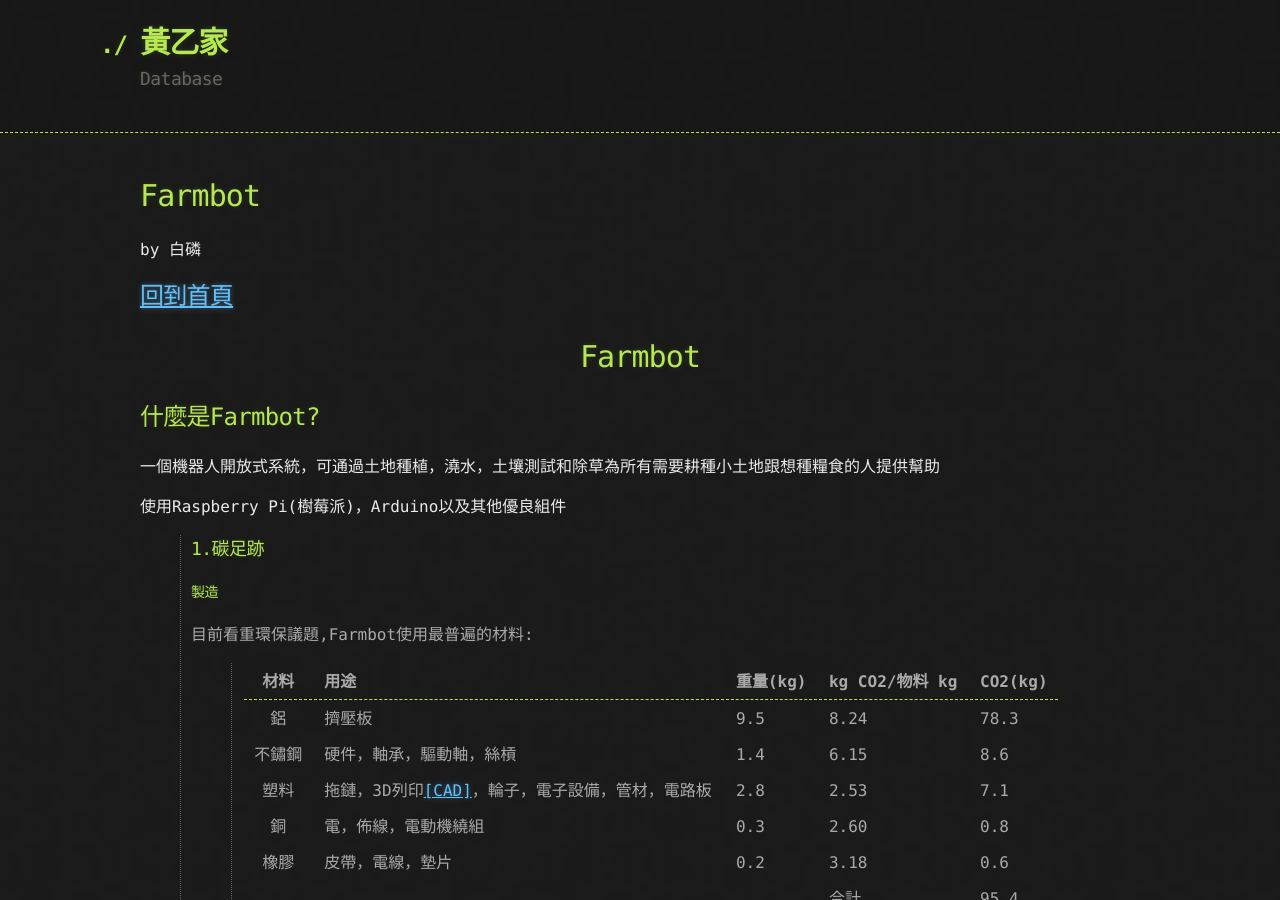
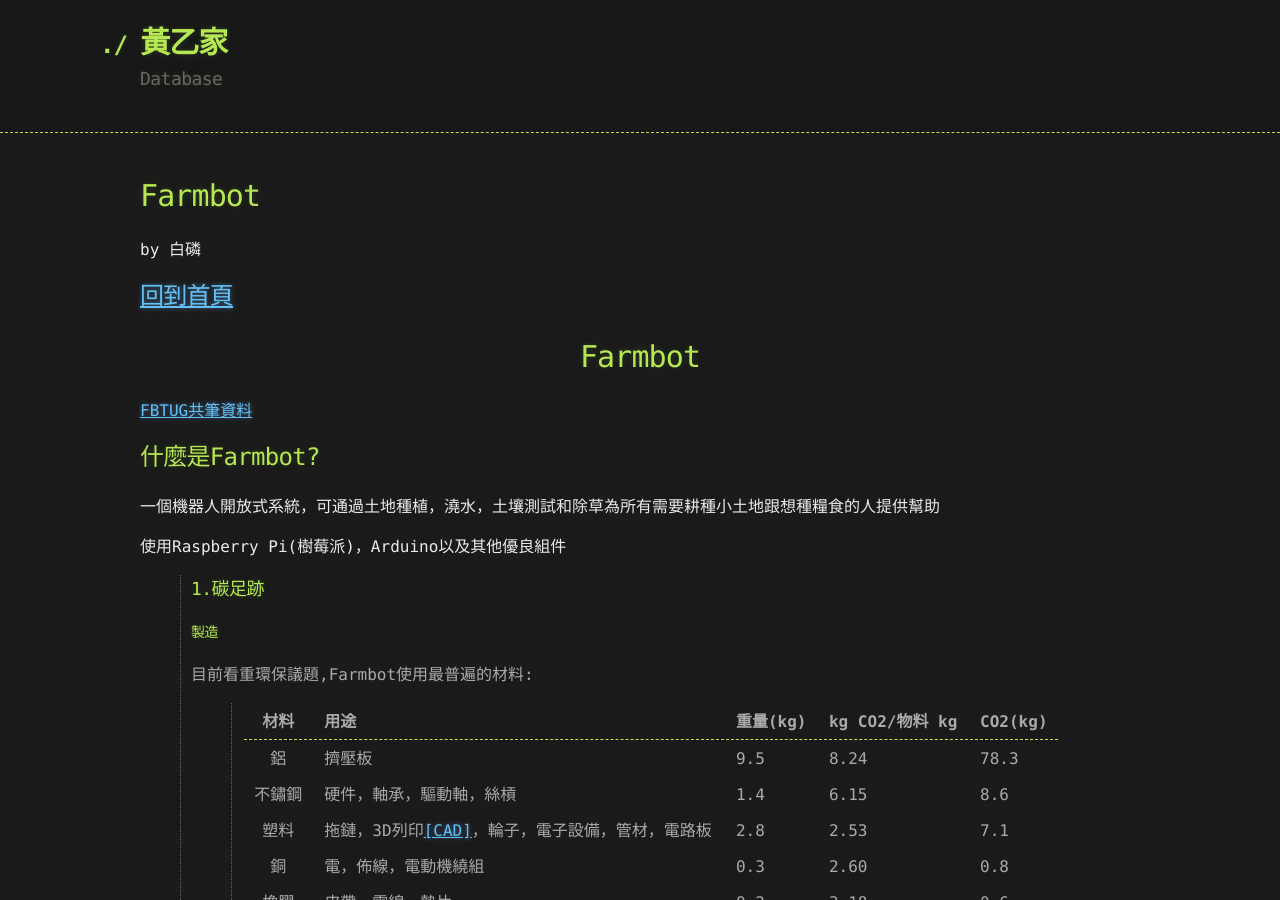
Before and after one commit to ja-errorpro/Introduction, a Jekyll site: the page built from farmbot.md, in a window 1280 px wide and 900 px high. Built offline with Jekyll 4.4.1, drawn with Linux system fonts in a browser that asks for light colours.

Commit message:
AutoPush

```diff
--- a/farmbot.md
+++ b/farmbot.md
@@ -11,6 +11,9 @@
 ## [回到首頁](./)
 
 <center><h1> Farmbot </h1></center>
+
+[FBTUG共筆資料](https://paper.dropbox.com/doc/FarmBot-Repair-From-Yilan-to-Yunlin-6QJa3jqN15wj766oBaWnA)
+
 
 ## 什麼是Farmbot?
 
```
